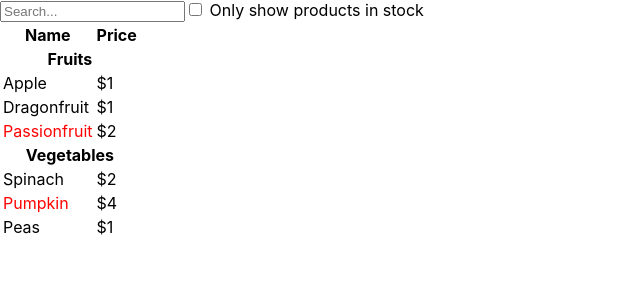
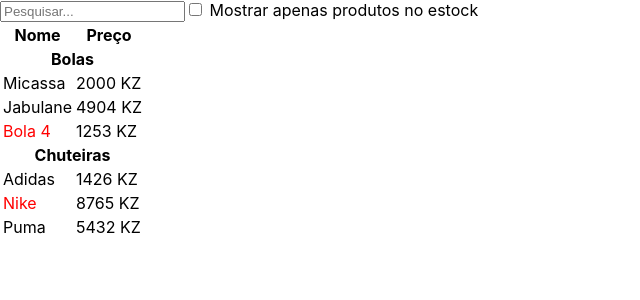
Before and after one commit to Gilpac/Tabela_Produtos, a React (Create React App) app: page / in a window 1280 px wide. Shown: the top 300 px of the page, without its empty margins (0-640 px from the left). Built offline with nearby package versions, Linux system fonts and the light colour scheme.

Commit message:
Alguns comentários adicionados

```diff
--- a/src/App.js
+++ b/src/App.js
@@ -1,6 +1,7 @@
 import logo from './logo.svg';
 import './App.css';
 
+// Componente da categoria dos produtos
 function ProductCategoryRow({ category }) {
   return (
     <tr>
@@ -9,8 +10,9 @@
       </th>
     </tr>
   );
-}
+} // Fim
 
+// Componente Dos produtos de cada linha
 function ProductRow({ product }) {
   const name = product.stocked ? product.name :
     <span style={{ color: 'red' }}>
@@ -23,7 +25,8 @@
       <td>{product.price}</td>
     </tr>
   );
-}
+} // Fim
+
 
 function ProductTable({ products }) {
   const rows = [];
@@ -49,8 +52,8 @@
     <table>
       <thead>
         <tr>
-          <th>Name</th>
-          <th>Price</th>
+          <th>Nome</th>
+          <th>Preço</th>
         </tr>
       </thead>
       <tbody>{rows}</tbody>
@@ -58,29 +61,32 @@
   );
 }
 
+// Componente da barra de pesquisa
 function SearchBar() {
   return (
     <form>
-      <input type="text" placeholder="Search..." />
+      <input type="text" placeholder="Pesquisar..." />
       <label>
         <input type="checkbox" />
         {' '}
-        Only show products in stock
+        Mostrar apenas produtos no estock
       </label>
     </form>
   );
-}
+} // Fim
 
+// Constante Produtos
 const PRODUCTS = [
-  {category: "Fruits", price: "$1", stocked: true, name: "Apple"},
-  {category: "Fruits", price: "$1", stocked: true, name: "Dragonfruit"},
-  {category: "Fruits", price: "$2", stocked: false, name: "Passionfruit"},
-  {category: "Vegetables", price: "$2", stocked: true, name: "Spinach"},
-  {category: "Vegetables", price: "$4", stocked: false, name: "Pumpkin"},
-  {category: "Vegetables", price: "$1", stocked: true, name: "Peas"}
+  {category: "Bolas", price: "2000 KZ", stocked: true, name: "Micassa"},
+  {category: "Bolas", price: "4904 KZ", stocked: true, name: "Jabulane"},
+  {category: "Bolas", price: "1253 KZ", stocked: false, name: "Bola 4"},
+  {category: "Chuteiras", price: "1426 KZ", stocked: true, name: "Adidas"},
+  {category: "Chuteiras", price: "8765 KZ", stocked: false, name: "Nike"},
+  {category: "Chuteiras", price: "5432 KZ", stocked: true, name: "Puma"}
 ];
 
 
+// Componente da tabela completa
 function FilterableProductTable({ products }) {
   return (
     <div>
```
